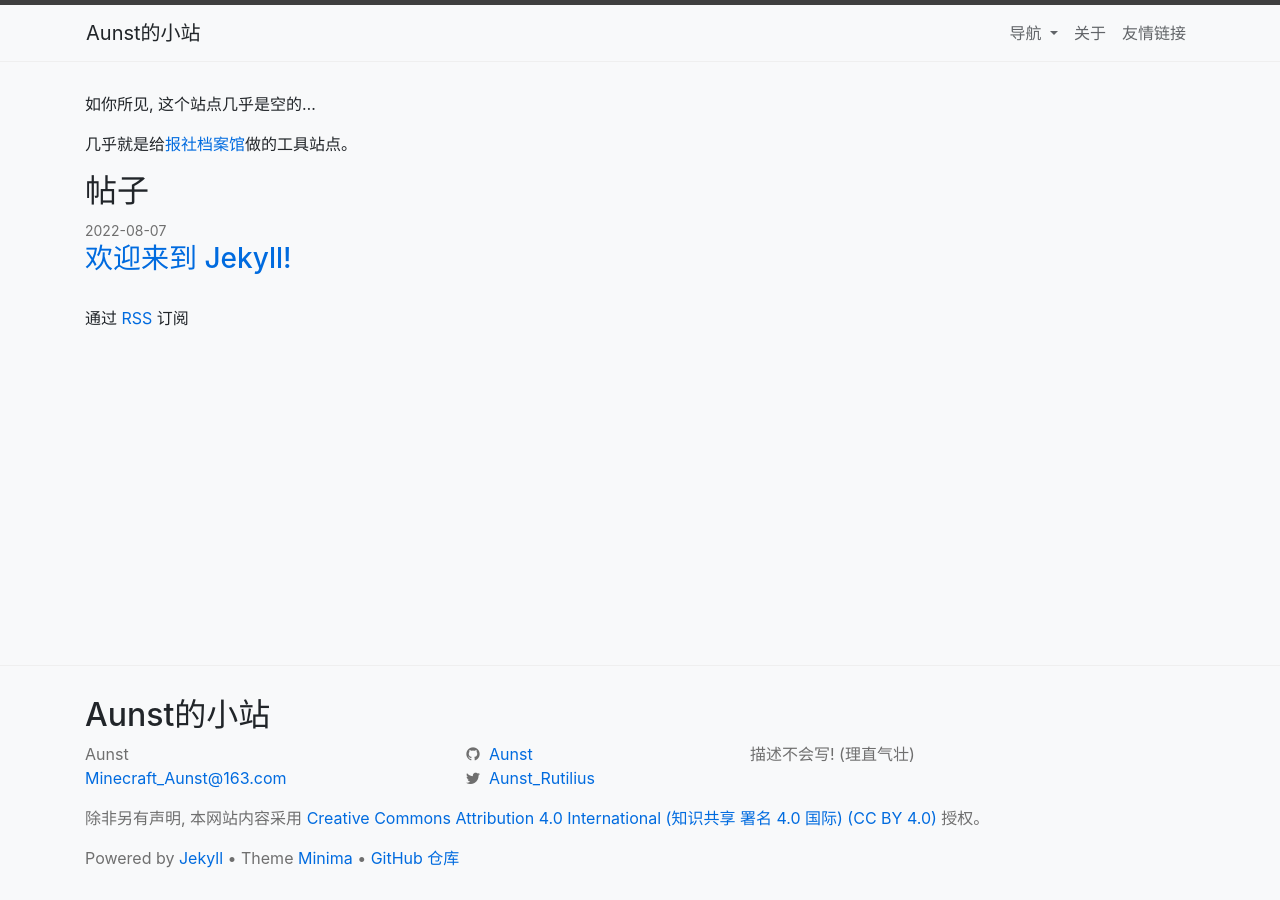
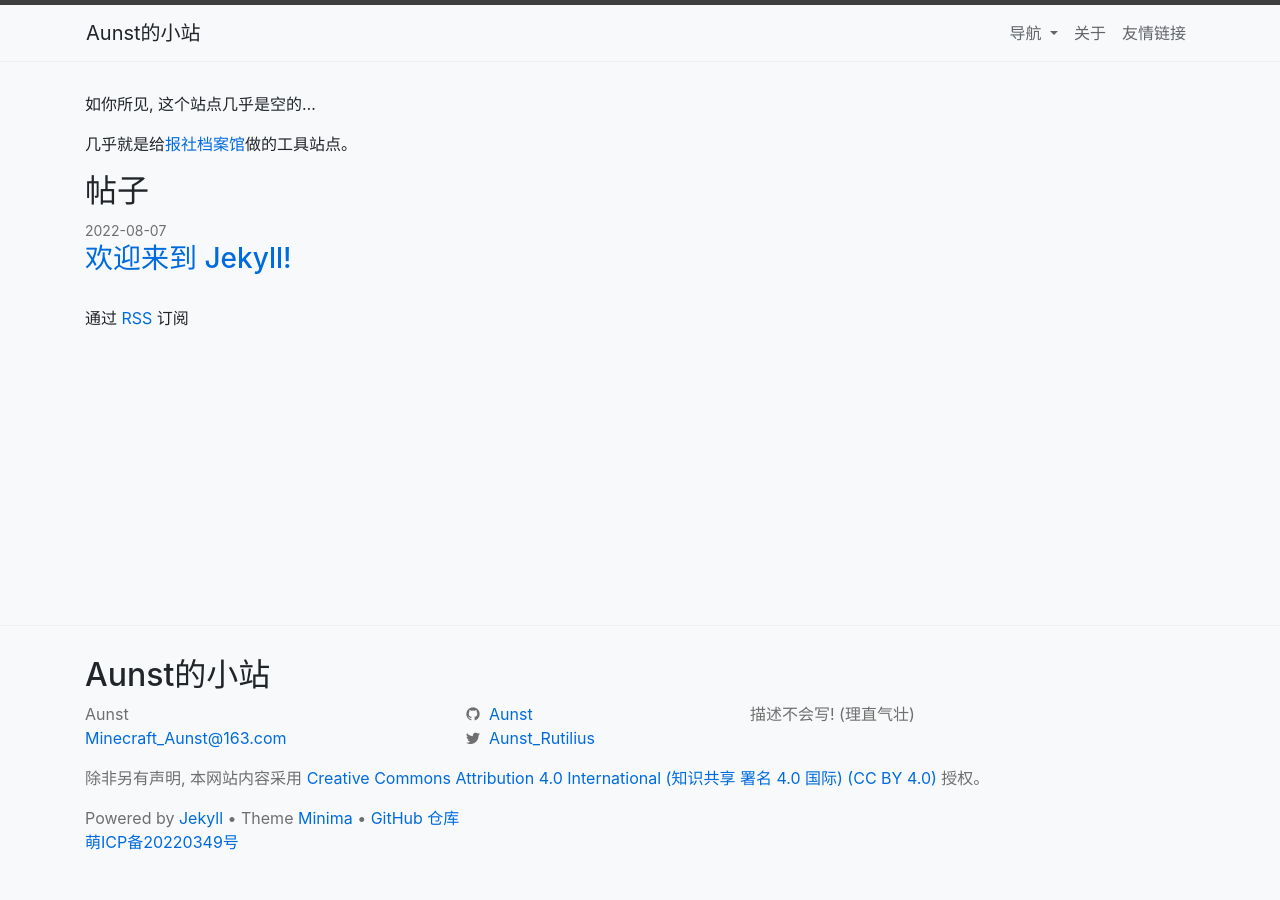
Before and after one commit to Aunst/aunst.github.io, a Jekyll site: the page built from index.markdown, in a window 1280 px wide. Built offline with Jekyll 4.4.1, drawn with Linux system fonts in a browser that asks for light colours; nearby versions of some CDN libraries; comment, search, counter and statistics services are not loaded.

Commit message:
添加萌备, 资源链接更改

```diff
--- a/_includes/footer.html
+++ b/_includes/footer.html
@@ -36,7 +36,7 @@
       </div>
     </div>
     <div class="footer-col-container row">
-      <div class="col-md-7 col-lg-12">
+      <div class="col-12">
         <p>除非另有声明, 本网站内容采用 <a href="https://creativecommons.org/licenses/by/4.0/">Creative Commons Attribution 4.0 International (知识共享 署名 4.0 国际) (CC BY 4.0)</a> 授权。</p>
         <div class="hlist">
           <ul>
@@ -47,6 +47,7 @@
             {% endif %}
           </ul>
         </div>
+        <p><a href="https://icp.gov.moe/?keyword=20220349" target="_blank">萌ICP备20220349号</a></p>
       </div>
     </div>
   </div>
@@ -56,7 +57,7 @@
 <script src="https://cdn.staticfile.org/jquery/3.6.0/jquery.js"></script>
 <script src="https://cdn.staticfile.org/bootstrap/4.6.1/js/bootstrap.js"></script>
 <script src="https://unpkg.com/@popperjs/core@2"></script>
-<script src="https://fastly.jsdelivr.net/npm/@sliphua/pjax@2.4.0/dist/pjax.js"></script>
+<script src="https://cdn.jsdelivr.net/npm/@sliphua/pjax@2.4.0/dist/pjax.js"></script>
 <script src="https://cdn.staticfile.org/nprogress/0.2.0/nprogress.js"></script>
 <script src="{{ "/assets/js/pjax-initializer.js" | relative_url }}"></script>
 <script src="{{ "/assets/js/internet_explorer-compatible.js" | relative_url }}"></script>
```
